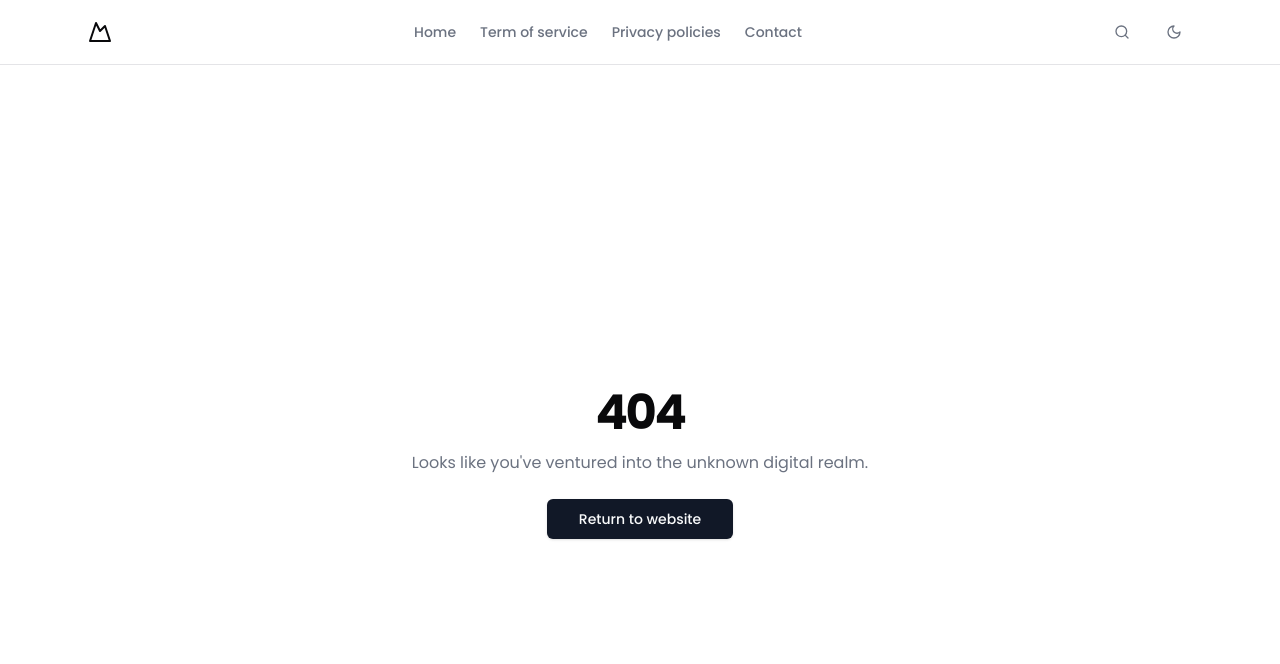
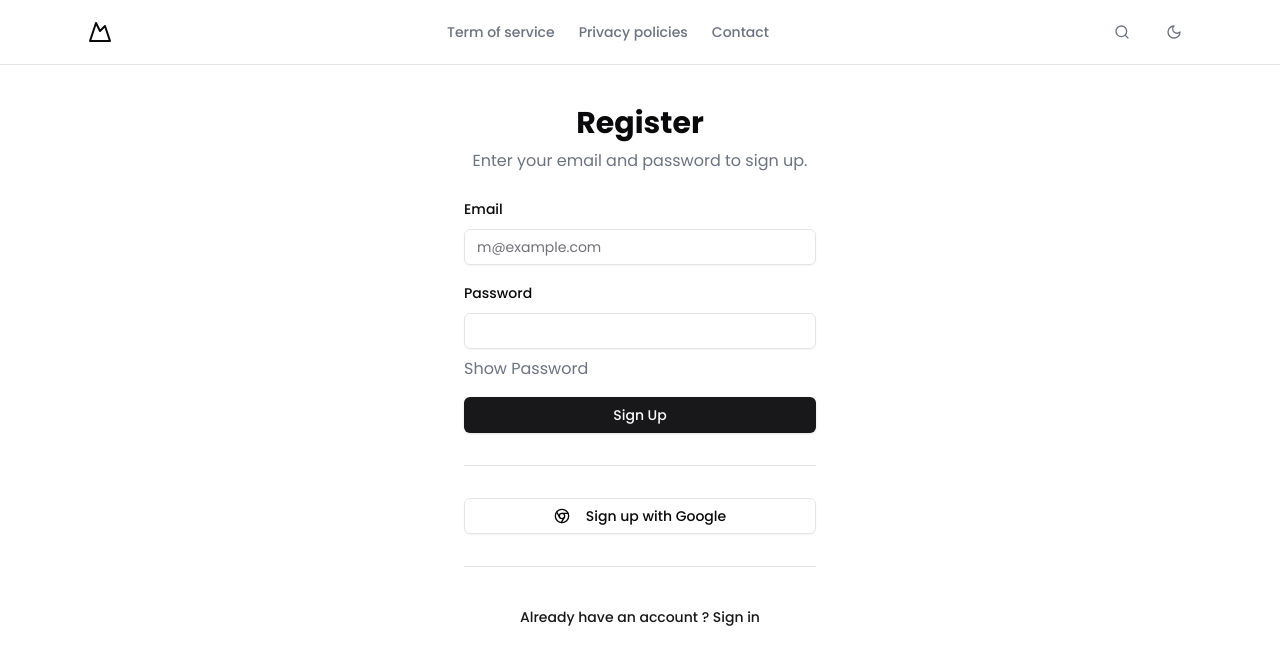
Before and after one commit to Wamiq7/MERN-Template-Frontend, a React (Vite) app: page /register in a window 1280 px wide. Before the commit this address had no page. Shown: the top 664 px of the page. Built offline with nearby package versions, Linux system fonts and the light colour scheme.

Commit message:
register user and react hook form

```diff
--- a/src/components/Navbar.tsx
+++ b/src/components/Navbar.tsx
@@ -16,21 +16,16 @@ import { setTheme } from "@/store/features/theme/themeSlice";
 const navLinks = [
   {
     id: 1,
-    title: "Home",
-    url: "/",
-  },
-  {
-    id: 2,
     title: "Term of service",
     url: "/term-of-service",
   },
   {
-    id: 3,
+    id: 2,
     title: "Privacy policies",
     url: "/privacy-policy",
   },
   {
-    id: 4,
+    id: 3,
     title: "Contact",
     url: "/contact-us",
   },
@@ -48,7 +43,7 @@ export default function Navbar() {
   return (
     <header className="sticky top-0 z-50 w-full border-b bg-white dark:border-gray-800 dark:bg-gray-950">
       <div className="container mx-auto flex h-16 max-w-6xl items-center justify-between px-4 md:px-6">
-        <Link to="#" className="flex items-center gap-2">
+        <Link to="/" className="flex items-center gap-2">
           <Mountain className="h-6 w-6" />
           <span className="sr-only">React-Vite</span>
         </Link>
--- a/src/pages/public/login/index.tsx
+++ b/src/pages/public/login/index.tsx
@@ -3,6 +3,7 @@ import { Input } from "@/components/ui/input";
 import { Label } from "@/components/ui/label";
 import { Separator } from "@/components/ui/separator";
 import { ChromeIcon } from "lucide-react";
+import { Link } from "react-router-dom";
 
 export default function LoginPage() {
   return (
@@ -41,6 +42,14 @@ export default function LoginPage() {
             </Button>
           </a>
         </div>
+        <Separator className="my-8" />
+        <div className="space-y-4">
+          <Link to={"/register"}>
+            <Button variant="link" className="w-full">
+              Already have an account ? Sign up
+            </Button>
+          </Link>
+        </div>
       </div>
     </div>
   );
--- a/src/pages/public/register/index.tsx
+++ b/src/pages/public/register/index.tsx
@@ -2,9 +2,44 @@ import { Button } from "@/components/ui/button";
 import { Input } from "@/components/ui/input";
 import { Label } from "@/components/ui/label";
 import { Separator } from "@/components/ui/separator";
-import { ChromeIcon } from "lucide-react";
+import { ChromeIcon, Loader2 } from "lucide-react";
+import { Link } from "react-router-dom";
+import { useForm } from "react-hook-form";
+import { zodResolver } from "@hookform/resolvers/zod";
+import { registerSchema, RegisterSchemaType } from "@/shared/schema/register";
+import { useState } from "react";
+import { authService } from "@/shared/services/auth.service";
 
 export default function RegisterPage() {
+  const [passwordVisible, setPasswordVisible] = useState(false);
+
+  const {
+    register,
+    handleSubmit,
+    formState: { errors },
+  } = useForm<RegisterSchemaType>({
+    resolver: zodResolver(registerSchema),
+    defaultValues: {
+      email: "",
+      password: "",
+    },
+  });
+
+  const togglePasswordVisibility = () => setPasswordVisible(!passwordVisible);
+
+  const { mutateAsync: registerUser, isLoading } = authService.useRegister();
+
+  const onSubmit = (data: RegisterSchemaType) => {
+    const formData = new FormData();
+    formData.append("email", data.email);
+    formData.append("password", data.password);
+
+    registerUser({
+      email: formData.get("email") as string,
+      password: formData.get("password") as string,
+    });
+  };
+
   return (
     <div className="mt-10 mx-auto max-w-sm space-y-6 px-4">
       <div className="space-y-2 text-center">
@@ -14,7 +49,7 @@ export default function RegisterPage() {
         </p>
       </div>
       <div>
-        <div className="space-y-4">
+        <form onSubmit={handleSubmit(onSubmit)} className="space-y-4">
           <div className="space-y-2">
             <Label htmlFor="email">Email</Label>
             <Input
@@ -22,16 +57,39 @@ export default function RegisterPage() {
               type="email"
               placeholder="m@example.com"
               required
+              {...register("email")}
             />
+            {errors.email && (
+              <p className="text-red-500">{errors.email.message}</p>
+            )}
           </div>
           <div className="space-y-2">
             <Label htmlFor="password">Password</Label>
-            <Input id="password" type="password" required />
+            <Input
+              id="password"
+              type={passwordVisible ? "text" : "password"}
+              required
+              {...register("password")}
+            />
+            {errors.password && (
+              <p className="text-red-500">{errors.password.message}</p>
+            )}
+            <button
+              type="button"
+              onClick={togglePasswordVisibility}
+              className="text-gray-500 hover:text-gray-700"
+            >
+              {passwordVisible ? "Hide Password" : "Show Password"}
+            </button>
           </div>
-          <Button type="submit" className="w-full">
-            Sign Up
+          <Button type="submit" className="w-full" disabled={isLoading}>
+            {isLoading ? (
+              <Loader2 className="mr-2 h-4 w-4 animate-spin" />
+            ) : (
+              "Sign Up"
+            )}
           </Button>
-        </div>
+        </form>
         <Separator className="my-8" />
         <div className="space-y-4">
           <Button variant="outline" className="w-full">
@@ -39,6 +97,14 @@ export default function RegisterPage() {
             Sign up with Google
           </Button>
         </div>
+        <Separator className="my-8" />
+        <div className="space-y-4">
+          <Link to={"/"}>
+            <Button variant="link" className="w-full">
+              Already have an account ? Sign in
+            </Button>
+          </Link>
+        </div>
       </div>
     </div>
   );
--- a/src/routes/index.tsx
+++ b/src/routes/index.tsx
@@ -7,8 +7,8 @@ import { authService } from "@/shared/services/auth.service";
 const { useAuth } = authService;
 
 export const AppRoutes = () => {
-  // const isSignIn = useAuth();
-  const isSignIn = true;
+  const isSignIn = useAuth();
+  // const isSignIn = true;
   const routes = isSignIn ? privateRoutes : publicRoutes;
   const element = useRoutes([...routes, ...commonRoutes]);
   return <>{element}</>;
--- a/src/shared/repositories/auth.repository.ts
+++ b/src/shared/repositories/auth.repository.ts
@@ -1,23 +1,14 @@
 import type { AxiosResponse } from "axios";
 import { axiosInstance } from "../axios/axiosInstance";
 
-interface IGetPostList {
-  posts: Array<{
-    id: string;
-    title: string;
-    content: string;
-  }>;
-}
-
-interface IGetPostDetail {
-  id: string;
-  title: string;
-  content: string;
+export interface IRegister {
+  email: string;
+  password: string;
 }
 
 interface IAuthRepository {
   oauthCallback: () => Promise<void>;
-  getPostDetail: (postId: string) => Promise<IGetPostDetail>;
+  register: (data: IRegister) => Promise<void>;
 }
 
 export const authRepository: IAuthRepository = {
@@ -27,9 +18,13 @@ export const authRepository: IAuthRepository = {
     );
     return response.data;
   },
-  getPostDetail: async (postId: string) => {
-    const response: AxiosResponse<IGetPostDetail> = await axiosInstance.get(
-      `/posts/${postId}`
+  register: async (data: IRegister) => {
+    const response: AxiosResponse<void> = await axiosInstance.post(
+      "/api/auth/signup",
+      {
+        email: data.email,
+        password: data.password,
+      }
     );
     return response.data;
   },
--- /dev/null
+++ b/src/shared/schema/register.ts
@@ -0,0 +1,8 @@
+import { z } from "zod";
+
+export const registerSchema = z.object({
+  email: z.string().trim().email(),
+  password: z.string().min(8),
+});
+
+export type RegisterSchemaType = z.infer<typeof registerSchema>;
--- a/src/shared/services/auth.service.ts
+++ b/src/shared/services/auth.service.ts
@@ -1,11 +1,14 @@
 import { isUserAuthenticated } from "@/store/features/auth/authSlice";
 import { useAppSelector } from "@/store/hooks";
-import { useQuery } from "@tanstack/react-query";
+import { useMutation, useQuery } from "@tanstack/react-query";
 import { authRepository } from "../repositories/auth.repository";
+import { useToast } from "@/hooks/use-toast";
+import { useNavigate } from "react-router-dom";
 
 interface IAuthService {
   useAuth: () => boolean;
   useOAuthCallback: () => any;
+  useRegister: () => any;
 }
 
 export const authService: IAuthService = {
@@ -19,4 +22,25 @@ export const authService: IAuthService = {
       queryFn: () => authRepository.oauthCallback(),
     });
   },
+  useRegister: () => {
+    const { toast } = useToast();
+    const navigate = useNavigate();
+
+    return useMutation({
+      mutationFn: authRepository.register,
+      onSuccess: () => {
+        toast({
+          title: "Success",
+          description: "You have been registered successfully",
+        });
+        navigate("/");
+      },
+      onError: (error: any) => {
+        toast({
+          title: "Error",
+          description: error.response.data.message,
+        });
+      },
+    });
+  },
 };
```
Also changed, not shown: package.json (+9 -6 lines), 1 other file (tests, documents, lock files or other folders).
